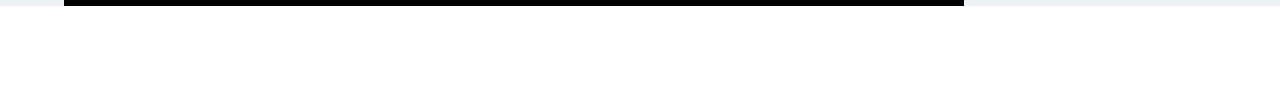
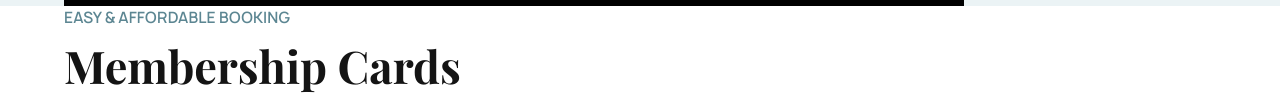
Before and after one commit to ArtemGurtovenko/kursova_robota-main, a plain HTML site: page services-single.html in a window 1280 px wide. Shown: the part 2315-2422 px from the top of the page. Before the commit the page ends 2321 px from the top, so only its background shows below. Drawn offline with Linux system fonts and the light colour scheme.

Commit message:
added something

```diff
--- a/assets/css/style.scss
+++ b/assets/css/style.scss
@@ -1105,3 +1105,7 @@ main {
     padding-top: 56.25%;
     background-color: #000;
 }
+
+.membership-title {
+    text-align: center;
+}
--- a/services-single.html
+++ b/services-single.html
@@ -159,7 +159,12 @@
                 <div class="container">
                     <div class="membership-wrapper">
                         <div class="membership-title">
-
+                            <div class="sub-title">
+                                Easy & affordable Booking
+                            </div>
+                            <h2 class="section-title">
+                                Membership Cards
+                            </h2>
                         </div>
                     </div>
                 </div>
```
Also changed, not shown: assets/css/dist/style.css (added).
